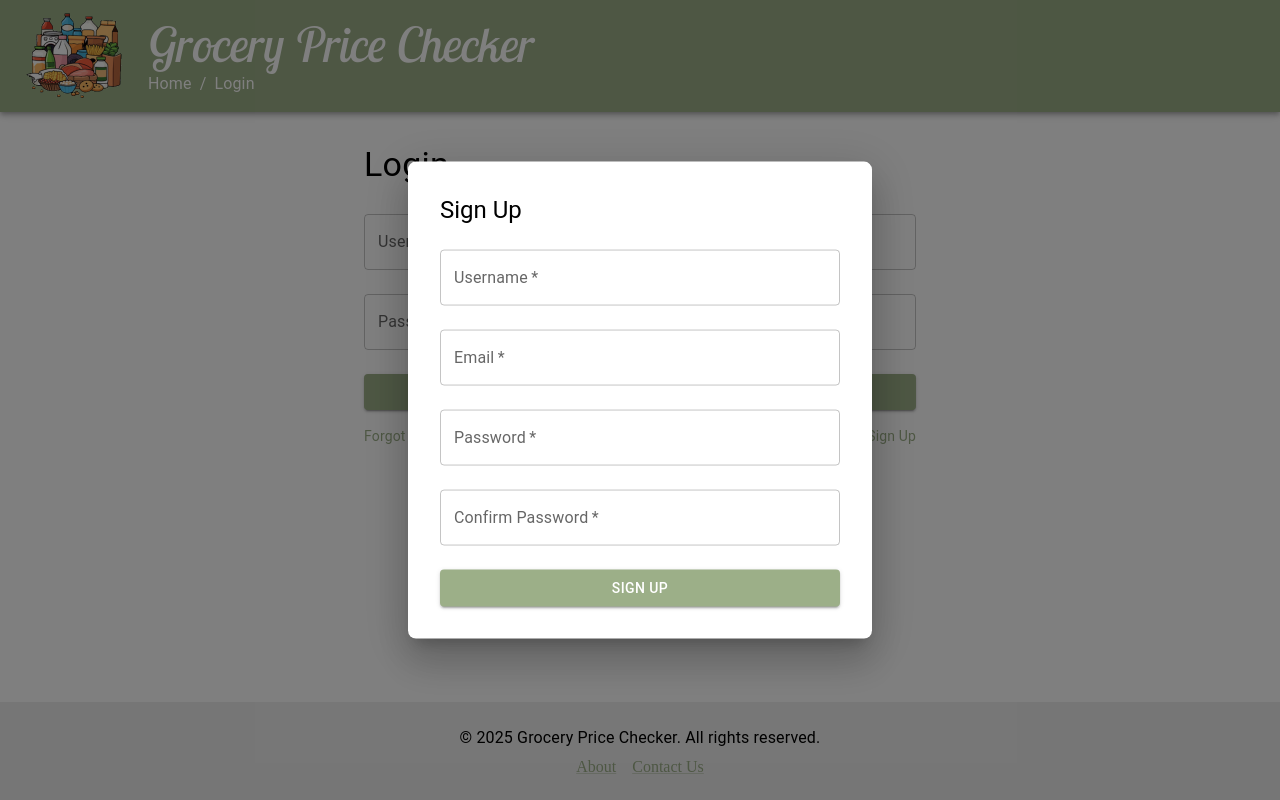
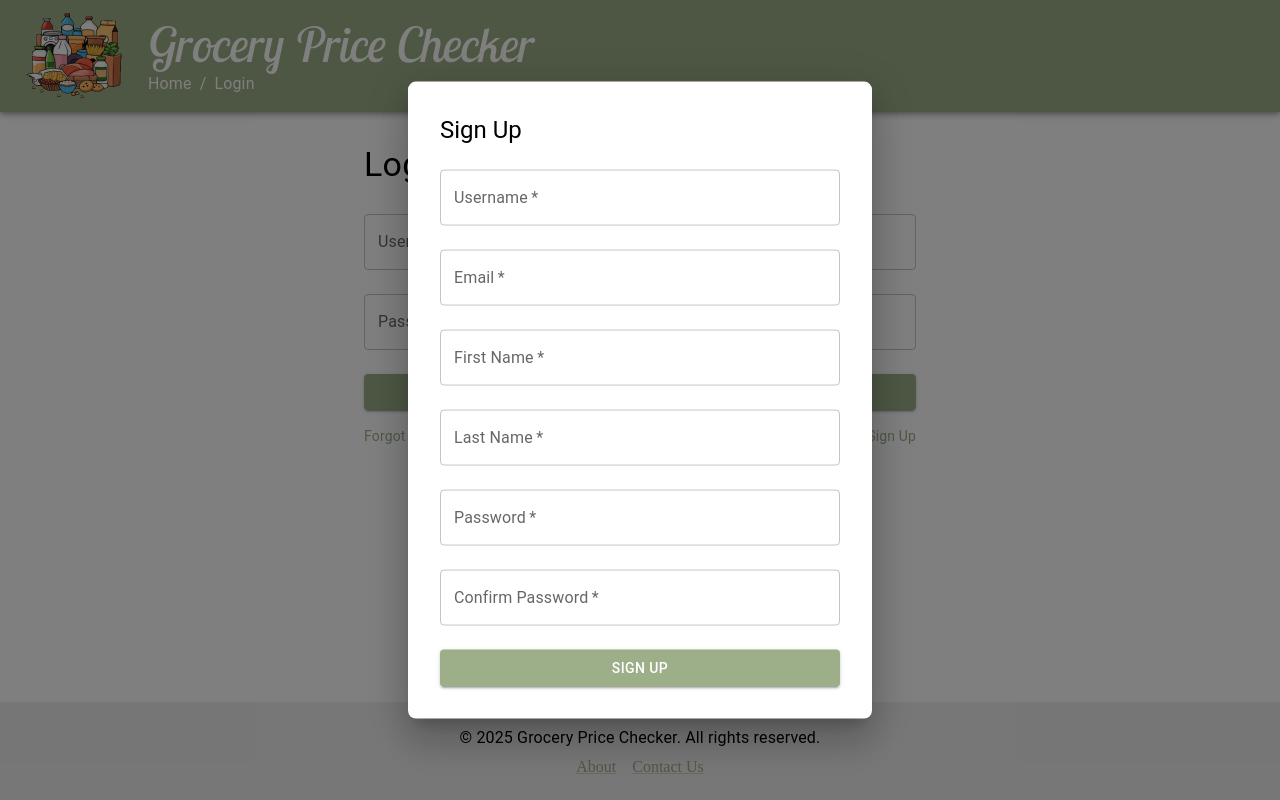
Before and after one commit to chrismayes/price-checker, a React (Create React App) app: page /account in a window 1280 px wide. Both pictures are taken after a click on the button "Sign Up". Built offline with nearby package versions, Linux system fonts and the light colour scheme; no server answers.

Commit message:
Added first and last names to signup, account and header

```diff
--- a/src/components/Header.tsx
+++ b/src/components/Header.tsx
@@ -8,6 +8,8 @@ import { jwtDecode } from 'jwt-decode';
 
 interface TokenPayload {
   username: string;
+  first_name: string;
+  last_name: string;
   email: string;
 }
 
@@ -16,11 +18,11 @@ const Header: React.FC = () => {
 
   // Try to retrieve and decode the token
   const token = localStorage.getItem('access_token');
-  let username: string | null = null;
+  let firstName: string | null = null;
   if (token) {
     try {
       const decoded = jwtDecode<TokenPayload>(token);
-      username = decoded.username;
+      firstName = decoded.first_name || decoded.username;
     } catch (error) {
       console.error('Token decode error:', error);
     }
@@ -61,7 +63,7 @@ const Header: React.FC = () => {
         </Box>
 
         {/* Right Section: User Controls */}
-        {token && username && (
+        {token && firstName && (
           <Box sx={{ display: 'flex', alignItems: 'center' }}>
             <Button
               color="inherit"
@@ -75,7 +77,7 @@ const Header: React.FC = () => {
               }}
             >
               <PersonIcon sx={{ mr: 0.5 }} />
-              {username}
+              {firstName}
             </Button>
             <IconButton color="inherit" onClick={handleLogout}>
               <LogoutIcon />
--- a/src/modals/SignupModal.tsx
+++ b/src/modals/SignupModal.tsx
@@ -10,16 +10,19 @@ interface SignupModalProps {
 const SignupModal: React.FC<SignupModalProps> = ({ open, onClose }) => {
   const [username, setUsername] = useState('');
   const [email, setEmail] = useState('');
+  const [firstName, setFirstName] = useState('');
+  const [lastName, setLastName] = useState('');
   const [password, setPassword] = useState('');
   const [confirmPassword, setConfirmPassword] = useState('');
   const [error, setError] = useState<string | null>(null);
   const [success, setSuccess] = useState<string | null>(null);
 
-  // Clear form when modal is closed
   useEffect(() => {
     if (!open) {
       setUsername('');
       setEmail('');
+      setFirstName('');
+      setLastName('');
       setPassword('');
       setConfirmPassword('');
       setError(null);
@@ -45,6 +48,8 @@ const SignupModal: React.FC<SignupModalProps> = ({ open, onClose }) => {
         body: JSON.stringify({
           username,
           email,
+          first_name: firstName,
+          last_name: lastName,
           password,
         }),
       });
@@ -52,7 +57,6 @@ const SignupModal: React.FC<SignupModalProps> = ({ open, onClose }) => {
       if (!response.ok) {
         const data = await response.json();
         let errorMessage = "Signup failed.";
-        // If data is an object with field errors, format them.
         if (data && typeof data === "object") {
           errorMessage = Object.entries(data)
             .map(([field, errors]) => {
@@ -104,6 +108,12 @@ const SignupModal: React.FC<SignupModalProps> = ({ open, onClose }) => {
             {success}
           </Alert>
         )}
+        {success ? (
+          // If signup is successful, show a close button
+          <Button variant="contained" color="primary" onClick={onClose} fullWidth sx={{ mt: 2 }}>
+            Close
+          </Button>
+        ) : (
           <form onSubmit={handleSignup}>
             <TextField
               label="Username"
@@ -117,11 +127,29 @@ const SignupModal: React.FC<SignupModalProps> = ({ open, onClose }) => {
             <TextField
               label="Email"
               variant="outlined"
+              type="email"
               fullWidth
               margin="normal"
-            type="email"
               value={email}
               onChange={(e) => setEmail(e.target.value)}
+              required
+            />
+            <TextField
+              label="First Name"
+              variant="outlined"
+              fullWidth
+              margin="normal"
+              value={firstName}
+              onChange={(e) => setFirstName(e.target.value)}
+              required
+            />
+            <TextField
+              label="Last Name"
+              variant="outlined"
+              fullWidth
+              margin="normal"
+              value={lastName}
+              onChange={(e) => setLastName(e.target.value)}
               required
             />
             <TextField
@@ -148,6 +176,7 @@ const SignupModal: React.FC<SignupModalProps> = ({ open, onClose }) => {
               Sign Up
             </Button>
           </form>
+        )}
       </Box>
     </Modal>
   );
--- a/src/pages/Account.tsx
+++ b/src/pages/Account.tsx
@@ -4,8 +4,9 @@ import { jwtDecode } from 'jwt-decode';
 
 interface TokenPayload {
   username: string;
+  first_name: string;
+  last_name: string;
   email: string;
-  // Add additional fields if your token includes them.
 }
 
 const Account: React.FC = () => {
@@ -28,14 +29,17 @@ const Account: React.FC = () => {
         {payload ? (
           <Box>
             <Typography variant="body1">
+              <strong>First Name:</strong> {payload.first_name}
+            </Typography>
+            <Typography variant="body1">
+              <strong>Last Name:</strong> {payload.last_name}
+            </Typography>
+            <Typography variant="body1">
+              <strong>Email:</strong> {payload.email}
+            </Typography>
+            <Typography variant="body1">
               <strong>Username:</strong> {payload.username}
             </Typography>
-            {payload.email && (
-              <Typography variant="body1">
-                <strong>Email:</strong> {payload.email}
-              </Typography>
-            )}
-            {/* You can add additional account details here */}
           </Box>
         ) : (
           <Typography variant="body1">
```
Lines whose indentation alone changed are shown as unchanged.
